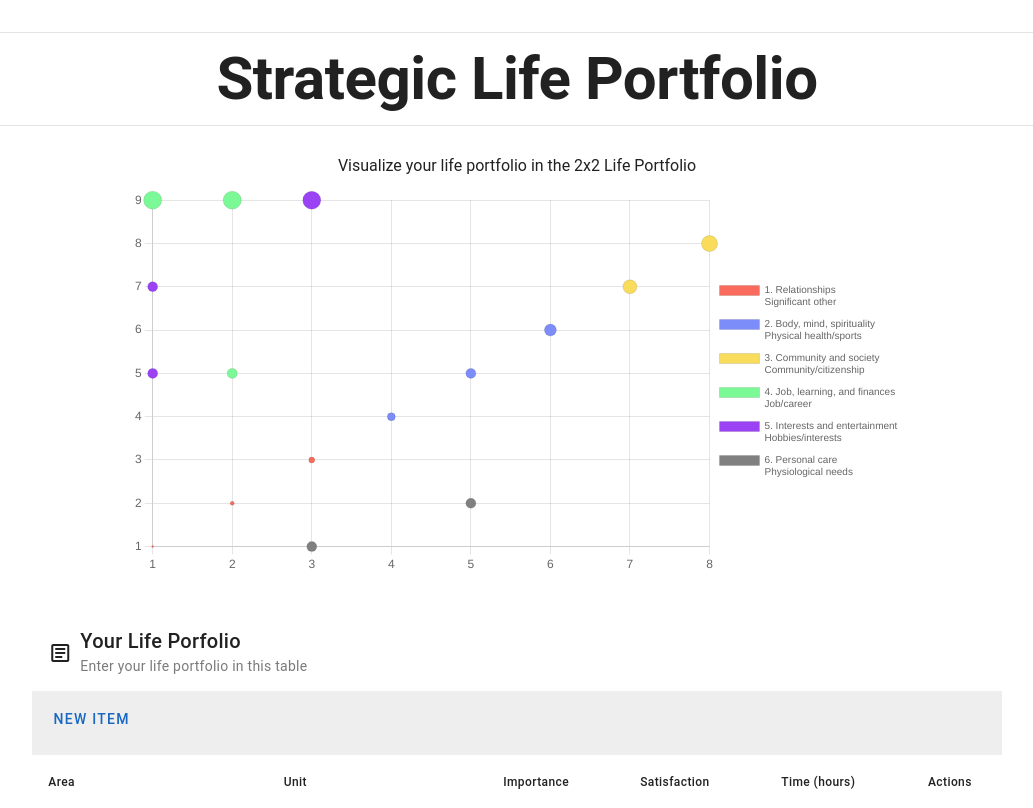
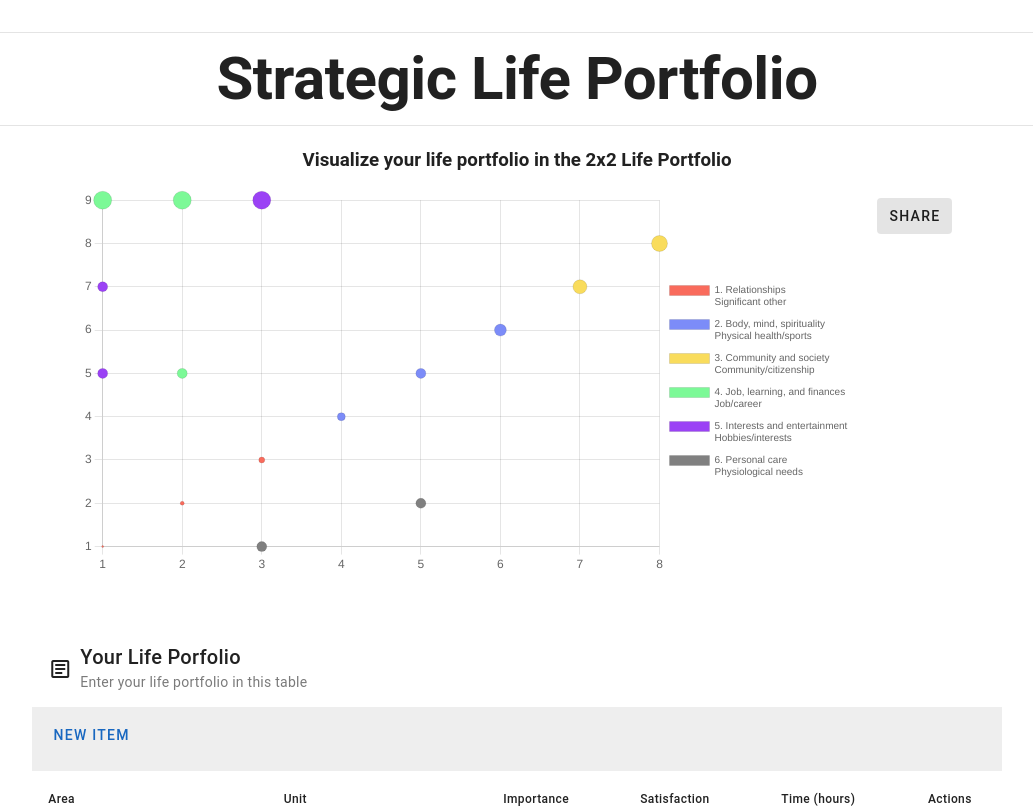
Before and after one commit to cameronlai/strategic-life-portfolio, a Vue app: page / in a window 1280 px wide. Shown: the top 808 px of the page, without its empty margins (123-1156 px from the left). Built offline with nearby package versions, Linux system fonts and the light colour scheme.

Commit message:
Add ugly download

```diff
--- a/src/components/Home.vue
+++ b/src/components/Home.vue
@@ -6,18 +6,22 @@
         <h1 class="text-h2 font-weight-bold">Strategic Life Portfolio</h1>
       </div>
       <v-divider :thickness="1" class="my-4"></v-divider>
-      <v-row justify="center">
-        <br />
-        Visualize your life portfolio in the 2x2 Life Portfolio
+      <v-row class="mt-5" justify="center">
+        <h3>Visualize your life portfolio in the 2x2 Life Portfolio</h3>
       </v-row>
-
-      <v-row justify="center">
+      <v-row class="my-4" justify="center">
         <v-col cols="8">
           <Bubble
+            id="bubbleChart"
             :data="chartData"
             :labels="chartLabels"
             :options="chartOptions"
           />
+        </v-col>
+        <v-col cols="1">
+          <v-btn class="my-2" variant="tonal" @click="shareClick">
+            Share
+          </v-btn>
         </v-col>
       </v-row>
       <v-row justify="center">
@@ -450,7 +454,6 @@ export default {
         this.editedIndex = -1;
       });
     },
-
     closeDelete() {
       this.dialogDelete = false;
       this.$nextTick(() => {
@@ -458,7 +461,6 @@ export default {
         this.editedIndex = -1;
       });
     },
-
     save() {
       if (this.editedIndex > -1) {
         Object.assign(this.tableData[this.editedIndex], this.editedItem);
@@ -468,11 +470,9 @@ export default {
       this.close();
       this.updateChart();
     },
-
     updateChart() {
       this.chartData.datasets = [];
       let datasets = [];
-      console.log(this.tableData);
       const colors = [
         "#f96b5c", // Red
         "#7C8CF8", // Blue
@@ -500,6 +500,15 @@ export default {
         datasets: datasets,
       };
     },
+    // on click this function, image will be downloaded at client side in chartjs
+    shareClick() {
+      const canvas = document.getElementById("bubbleChart");
+      const dataURL = canvas.toDataURL("image/png", 1.0);
+      const link = document.createElement("a");
+      link.download = "chart.png";
+      link.href = dataURL;
+      link.click();
+    },
   },
 };
 </script>
```
